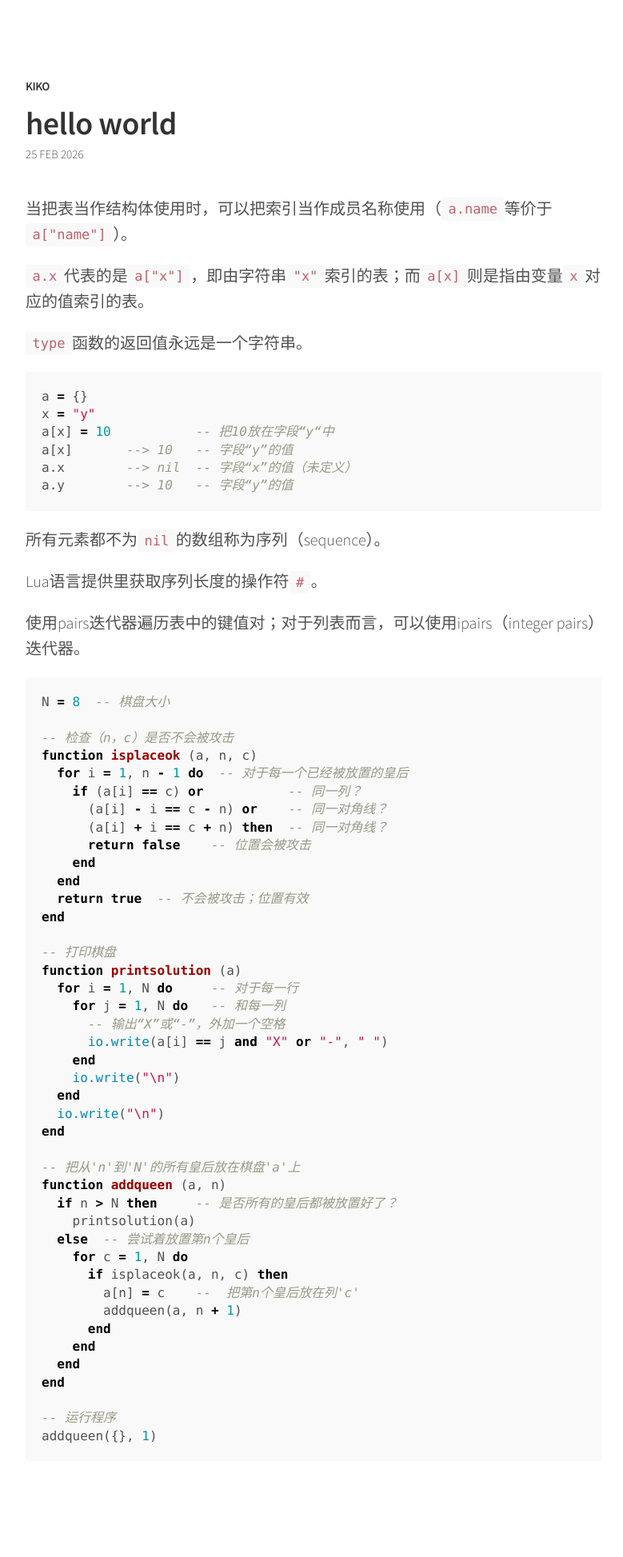
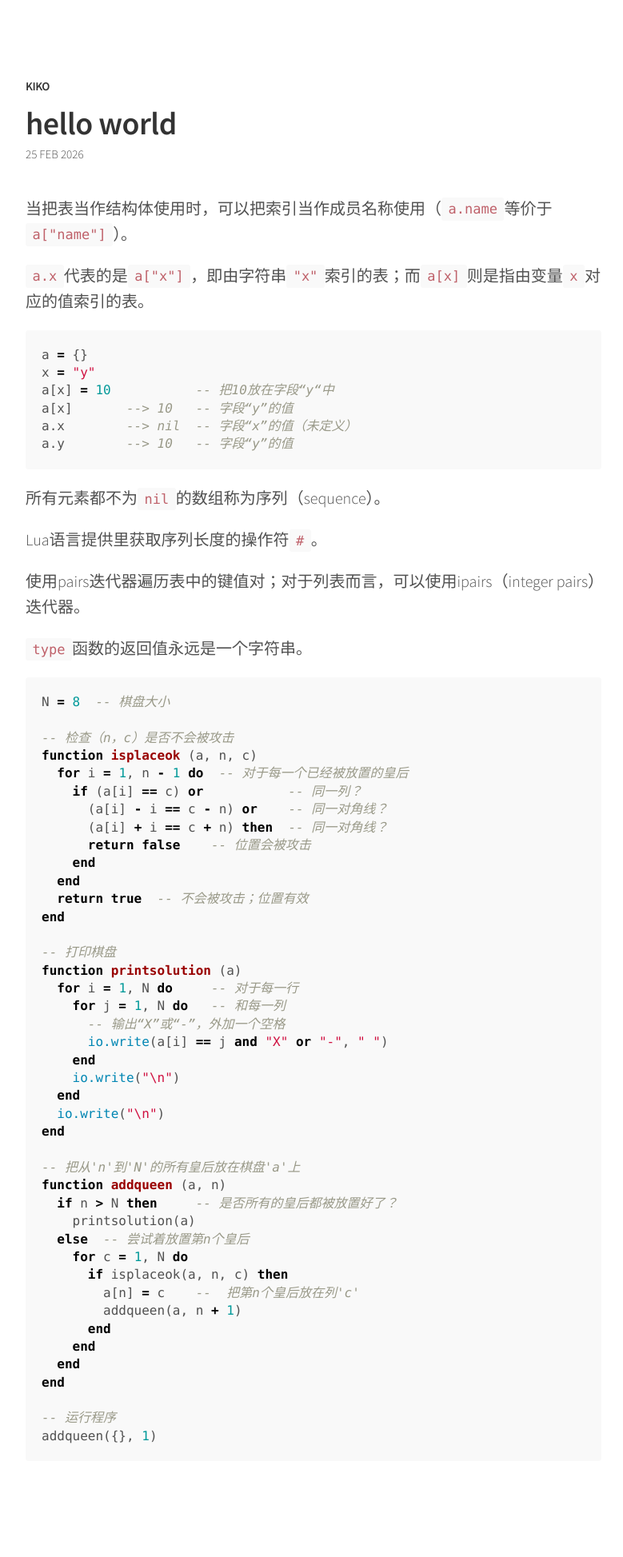
Before and after one commit to jejujiang/blog, a Jekyll site: the page built from _posts/2026-02-25-hello-world.md, in a window 1280 px wide. Shown: the whole page at 80% size, without its empty margins (248-1027 px from the left). Built offline with Jekyll 4.4.1, drawn with Linux system fonts in a browser that asks for light colours; part of the change alters nothing that is shown.

````diff
--- a/_posts/2026-02-25-hello-world.md
+++ b/_posts/2026-02-25-hello-world.md
@@ -5,9 +5,6 @@ title: hello world
 当把表当作结构体使用时，可以把索引当作成员名称使用（`a.name`等价于`a["name"]`）。
 
 `a.x`代表的是`a["x"]`，即由字符串`"x"`索引的表；而`a[x]`则是指由变量`x`对应的值索引的表。
-
-`type`函数的返回值永远是一个字符串。
-
 
 ```lua
 a = {}
@@ -23,6 +20,9 @@ a.y        --> 10   -- 字段“y”的值
 Lua语言提供里获取序列长度的操作符`#`。
 
 使用pairs迭代器遍历表中的键值对；对于列表而言，可以使用ipairs（integer pairs）迭代器。
+
+`type`函数的返回值永远是一个字符串。
+
 
 ```lua
 N = 8  -- 棋盘大小
````
